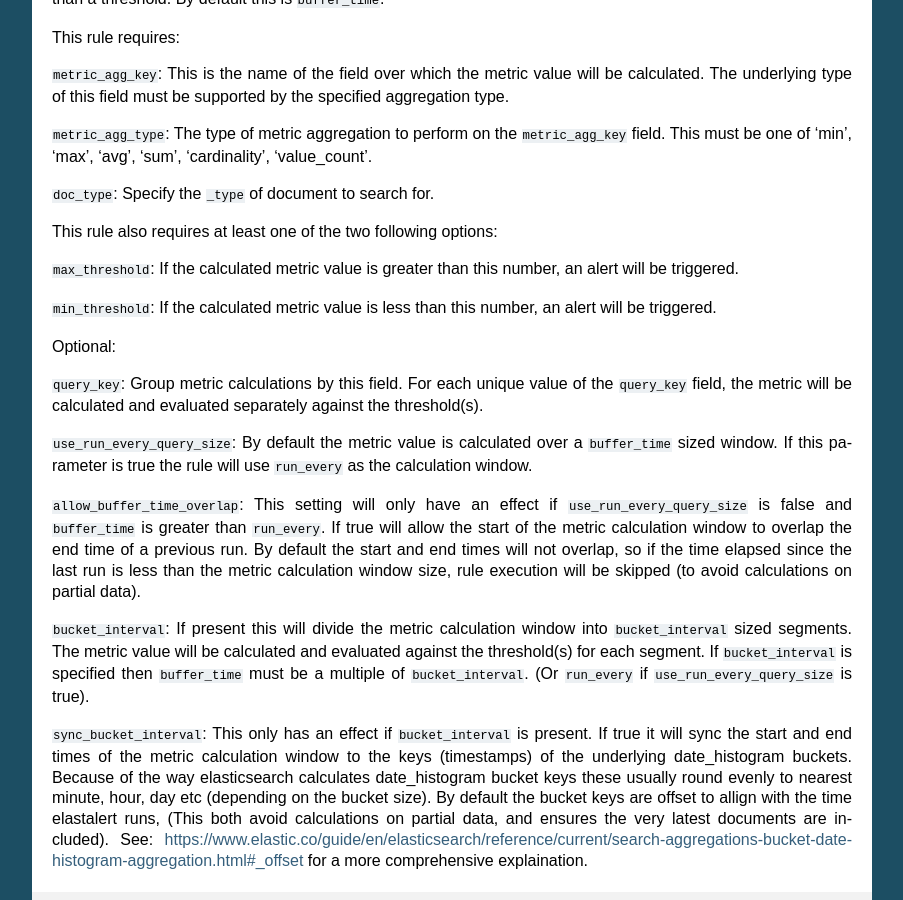
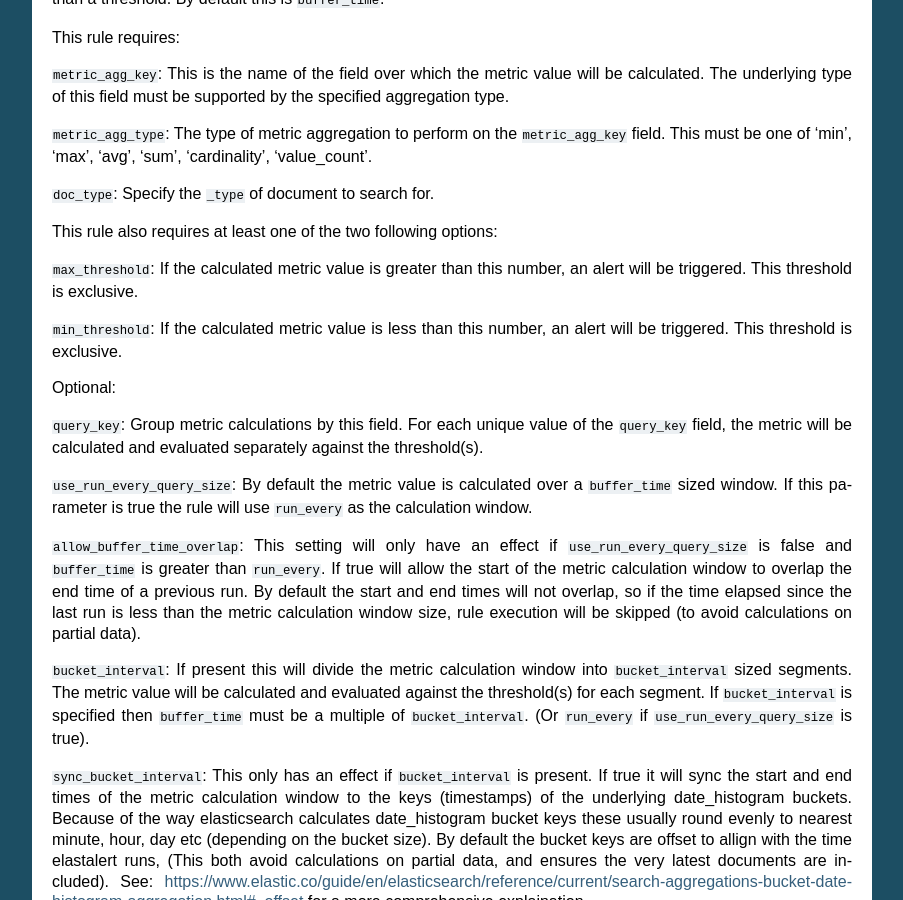
Before and after one commit to Yelp/elastalert, a Sphinx documentation site: the page built from docs/source/ruletypes.rst, in a window 1280 px wide and 900 px high, scrolled down 17954 px. Shown: the whole window, without its empty margins (198-1101 px from the left). Built offline with Sphinx 7.4.7, drawn with Linux system fonts in a browser that asks for light colours; pages that are not in the unit, such as notebooks, are missing from menus.

Commit message:
Made aggregation thresholds both exclusive

```diff
--- a/docs/source/ruletypes.rst
+++ b/docs/source/ruletypes.rst
@@ -950,9 +950,9 @@ supported by the specified aggregation type.
 
 This rule also requires at least one of the two following options:
 
-``max_threshold``: If the calculated metric value is greater than this number, an alert will be triggered.
+``max_threshold``: If the calculated metric value is greater than this number, an alert will be triggered. This threshold is exclusive.
 
-``min_threshold``: If the calculated metric value is less than this number, an alert will be triggered.
+``min_threshold``: If the calculated metric value is less than this number, an alert will be triggered. This threshold is exclusive.
 
 Optional:
 
```
Also changed, not shown: 1 other file.
